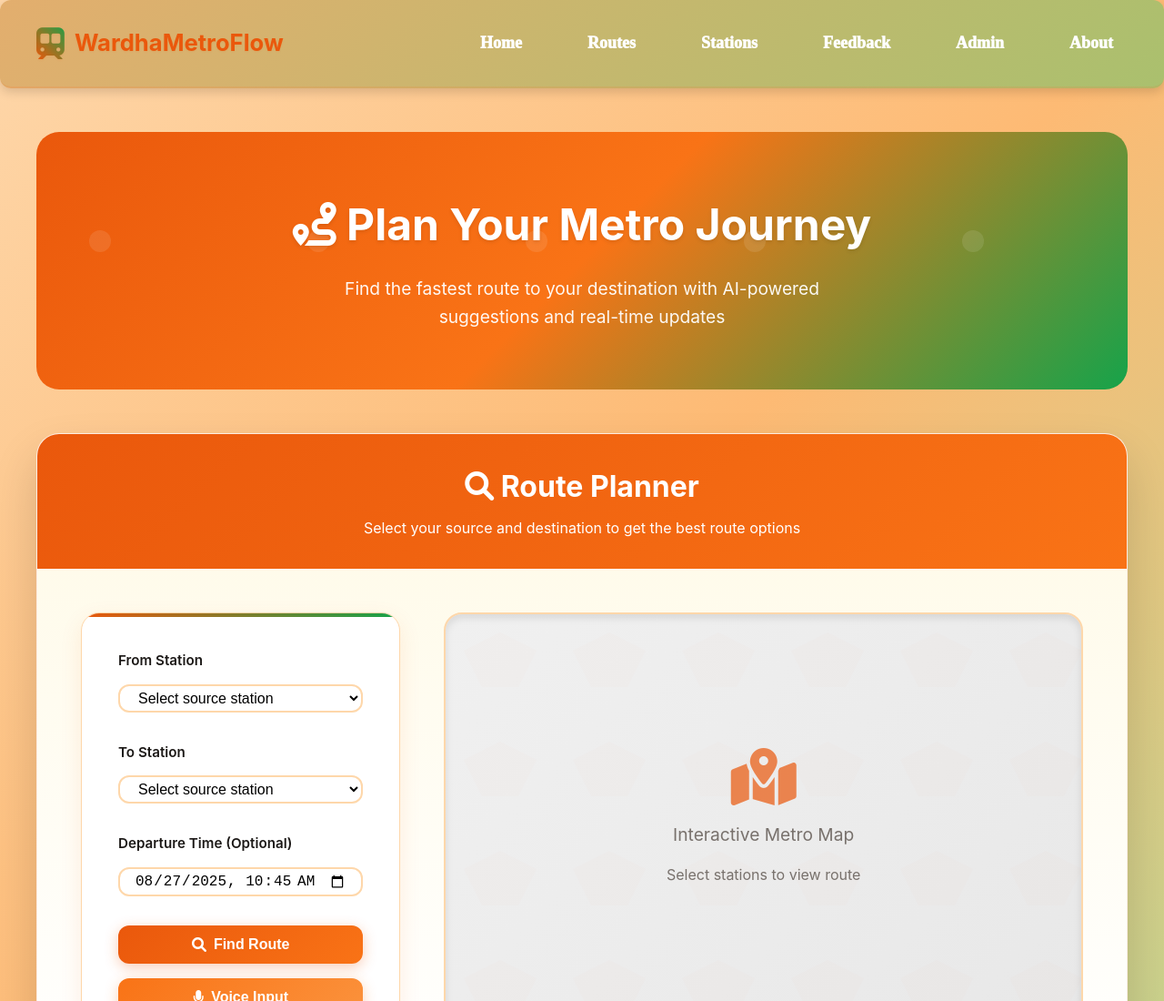
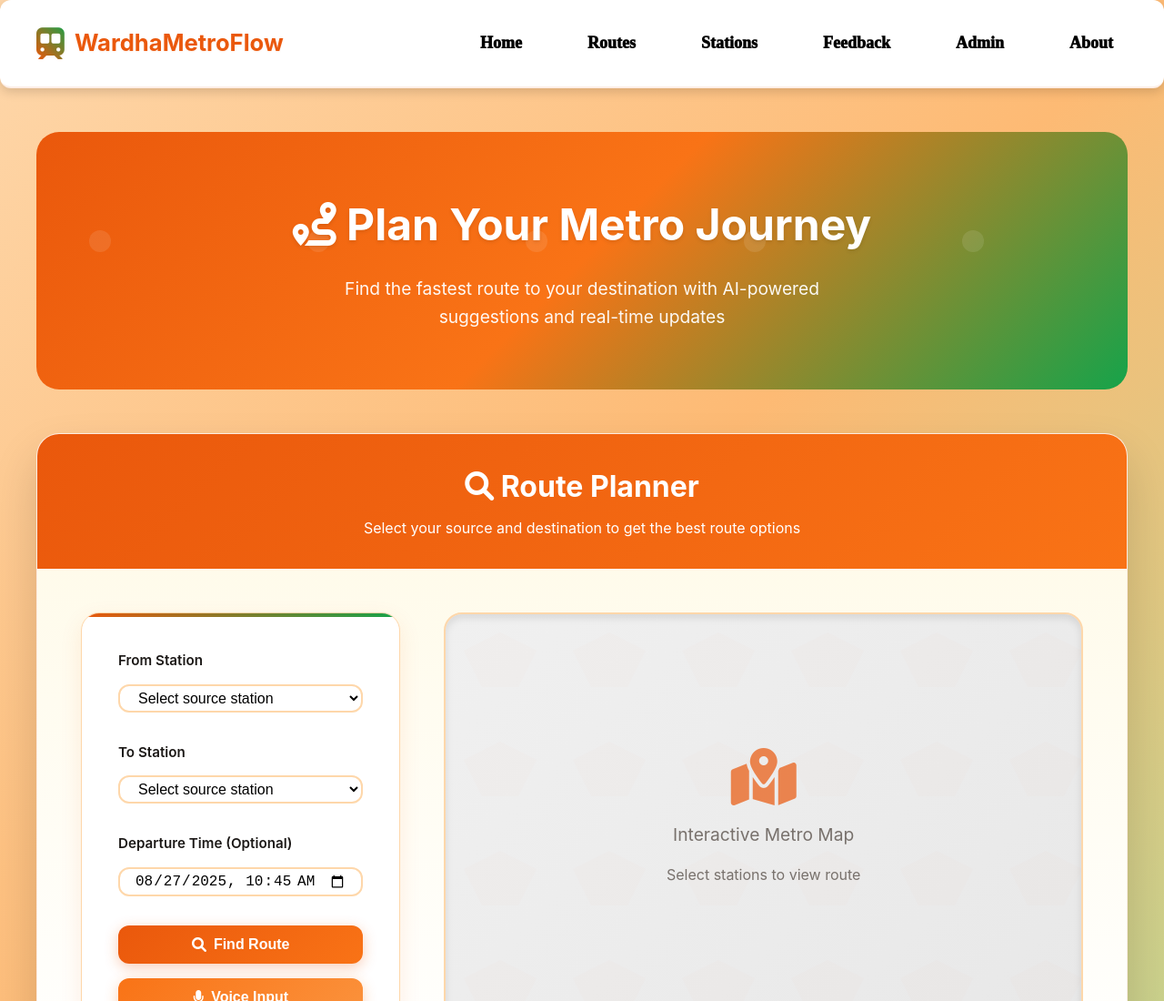
Before and after one commit to alzz-26/WardhaMetroFLow, a plain HTML site: page frontend/passenger.html in a window 1280 px wide. Shown: the top 1100 px of the page at 91% size. Drawn offline with nearby package versions, Linux system fonts and the light colour scheme.

Commit message:
Update passenger.css and add .Rhistory

```diff
--- a/frontend/passenger.css
+++ b/frontend/passenger.css
@@ -38,7 +38,7 @@ body {
 
 /* Header and Navigation Styles */
 .header {
-    background: linear-gradient(135deg, #e3ae6e 0%, #aac06e 100%);
+    background: white;
     border-radius: 12px;
     box-shadow: 0 4px 12px rgba(0, 0, 0, 0.15);
     margin: 0 auto;
@@ -83,7 +83,7 @@ body {
 
 .nav-links a {
     text-decoration: none;
-    color: rgb(255, 255, 255);
+    color: black;
     font-weight: 1000;
     font-size: large;
     font-family: 'Playfair Display', serif;
@@ -116,7 +116,7 @@ body {
     transform: translateX(-50%) scaleX(0);
     width: 70%;
     height: 2px;
-    background: white;
+    background: var(--primary-color);
     transition: transform 0.3s ease;
 }
 
```
Also changed, not shown: 1 other file.
